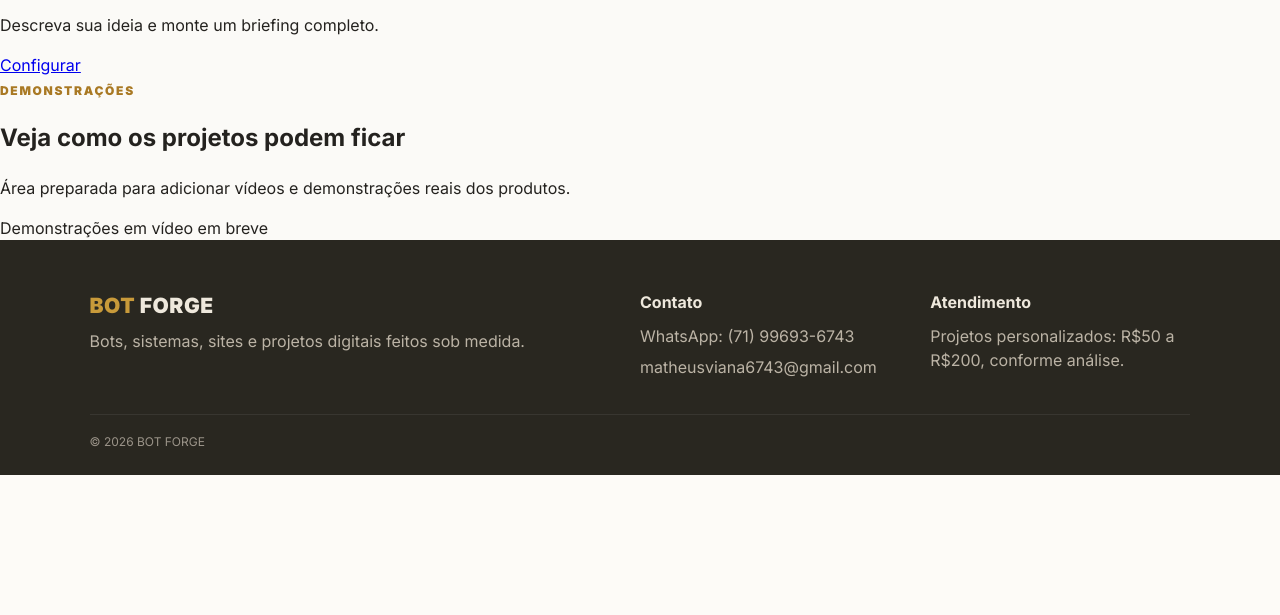
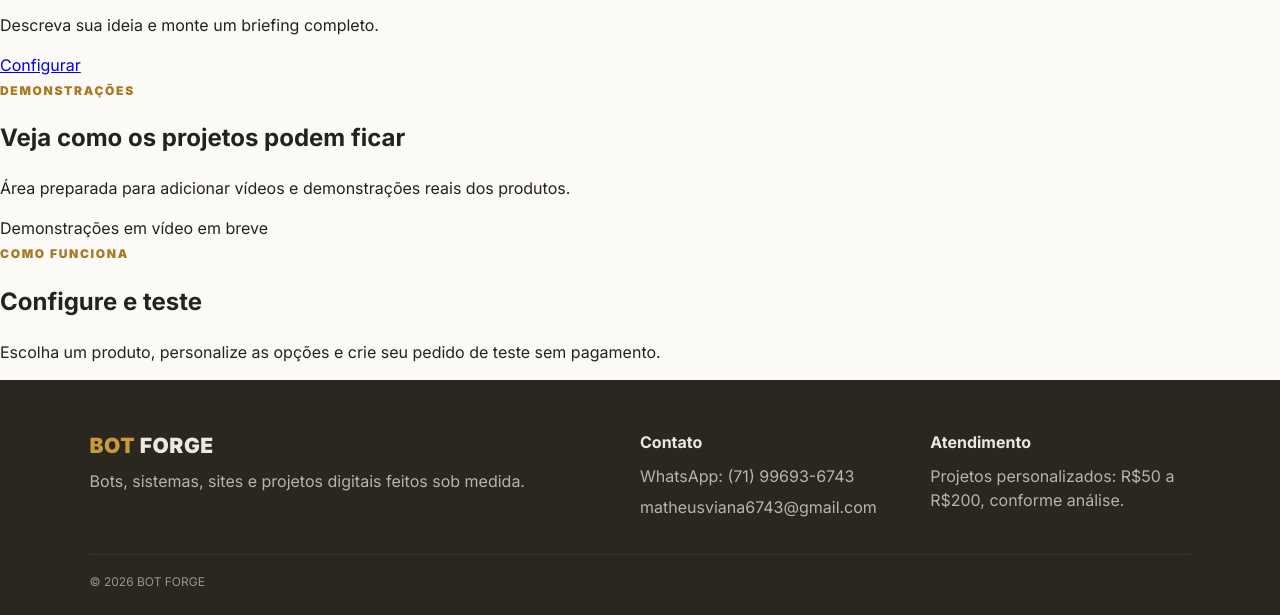
Before and after one commit to matheusviana6743-cell/DICOR-intelligence, a Flask app: page / in a window 1280 px wide. Shown: the part 1199-1814 px from the top of the page. Before the commit the page ends 1674 px from the top, so only its background shows below. Run offline with Flask 3, Linux system fonts and the light colour scheme; data that the repository does not hold is empty.

Commit message:
Corrige links dos produtos e mantém todos disponíveis no modo teste

```diff
--- a/templates/index.html
+++ b/templates/index.html
@@ -1,6 +1,7 @@
 {% extends 'base.html' %}
 {% block content %}
-<section class="hero"><span class="eyebrow">BOT FORGE • MODO TESTE</span><h1>Crie seu projeto do seu jeito.</h1><p>Configure bots Discord, sistemas FiveM, sites e projetos personalizados. Durante esta fase de testes, todos os produtos estão gratuitos.</p><a class="btn primary" href="/configurar">Começar configuração</a></section>
-<section class="products"><article><h3>Bot Discord</h3><strong>GRÁTIS</strong><p>Configure recursos, comandos, moderação, tickets e integrações.</p><a href="/configurar?tipo=discord">Configurar</a></article><article><h3>Sistema FiveM</h3><strong>GRÁTIS</strong><p>Escolha recursos e funcionalidades para seu servidor.</p><a href="/configurar?tipo=fivem">Configurar</a></article><article><h3>Site</h3><strong>GRÁTIS</strong><p>Monte a estrutura e o visual do seu site.</p><a href="/configurar?tipo=site">Configurar</a></article><article><h3>Projeto personalizado</h3><strong>GRÁTIS</strong><p>Descreva sua ideia e monte um briefing completo.</p><a href="/configurar?tipo=personalizado">Configurar</a></article></section>
-<section class="demo"><span class="eyebrow">DEMONSTRAÇÕES</span><h2>Veja como os projetos podem ficar</h2><p>Área preparada para adicionar vídeos e demonstrações reais dos produtos.</p><div class="video-placeholder">Demonstrações em vídeo em breve</div></section>
+<section class="hero"><span class="eyebrow">BOT FORGE • MODO TESTE</span><h1>Crie seu projeto do seu jeito.</h1><p>Configure bots Discord, sistemas FiveM, sites e projetos personalizados. Durante esta fase de testes, todos os produtos estão gratuitos.</p><a class="btn primary" href="{{ url_for('configurator', product='discord') }}">Começar configuração</a></section>
+<section class="products" id="produtos"><article><h3>Bot Discord</h3><strong>GRÁTIS</strong><p>Configure recursos, comandos, moderação, tickets e integrações.</p><a href="{{ url_for('configurator', product='discord') }}">Configurar</a></article><article><h3>Sistema FiveM</h3><strong>GRÁTIS</strong><p>Escolha recursos e funcionalidades para seu servidor.</p><a href="{{ url_for('configurator', product='fivem') }}">Configurar</a></article><article><h3>Site</h3><strong>GRÁTIS</strong><p>Monte a estrutura e o visual do seu site.</p><a href="{{ url_for('configurator', product='site') }}">Configurar</a></article><article><h3>Projeto personalizado</h3><strong>GRÁTIS</strong><p>Descreva sua ideia e monte um briefing completo.</p><a href="{{ url_for('configurator', product='personalizado') }}">Configurar</a></article></section>
+<section class="demo" id="demos"><span class="eyebrow">DEMONSTRAÇÕES</span><h2>Veja como os projetos podem ficar</h2><p>Área preparada para adicionar vídeos e demonstrações reais dos produtos.</p><div class="video-placeholder">Demonstrações em vídeo em breve</div></section>
+<section id="como-funciona"><span class="eyebrow">COMO FUNCIONA</span><h2>Configure e teste</h2><p>Escolha um produto, personalize as opções e crie seu pedido de teste sem pagamento.</p></section>
 {% endblock %}
```
